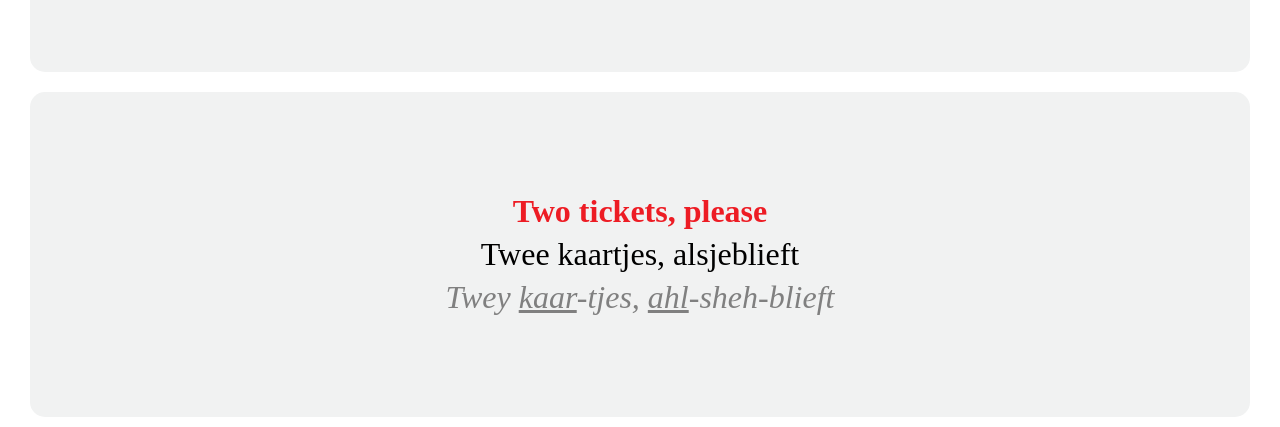
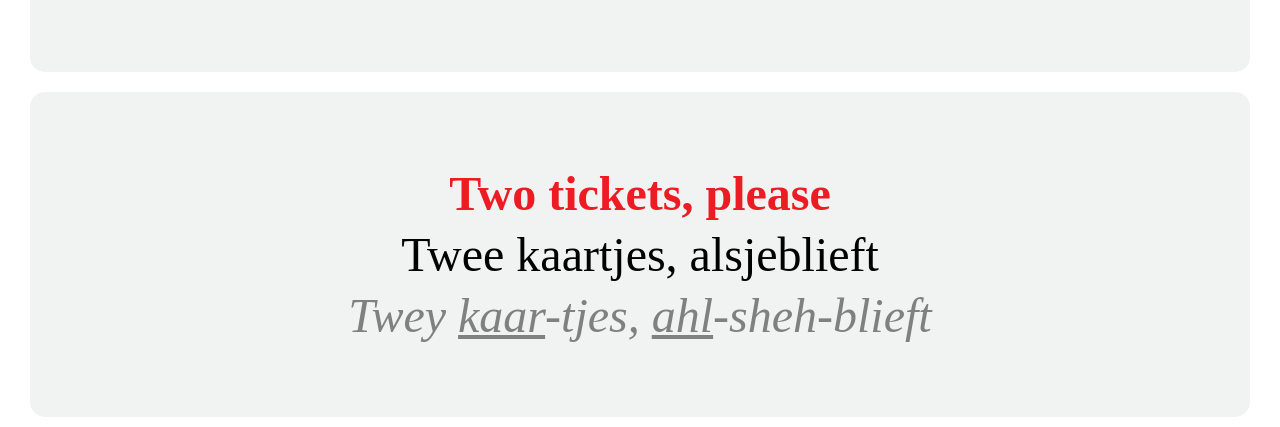
Before and after one commit to Joost-van-Grieken/JVG, a plain HTML site: page dutch101/categories/purchase.html in a window 1280 px wide. Shown: the part 720-1147 px from the top of the page. Drawn offline with Linux system fonts and the light colour scheme.

Commit message:
1.4.3
font size update (groter)

```diff
--- a/css/stylesheet.css
+++ b/css/stylesheet.css
@@ -24,7 +24,7 @@ h1 {
 }
 
 p {
-  font-size: 2em
+  font-size: 2em;
 }
 
 h1, h2 {
@@ -116,7 +116,7 @@ a {
 .health {background-image: url(../images/health.jpg);}
 
 /* dutch101 images */
-.select li {
+.select-dutch-101 li {
   margin-top: 50px;
   height: 600px;
 }
@@ -210,13 +210,14 @@ nav ul li a {
 .conversation h3 {
   color: #ED1C24;
   margin: 3px;
-  font-size: 2em;
+  font-size: 3em;
 }
 
 p em {color: grey;}
 
 .conversation p {
   margin: 3px;
+  font-size: 3em;
 }
 
 .conversation {
```
